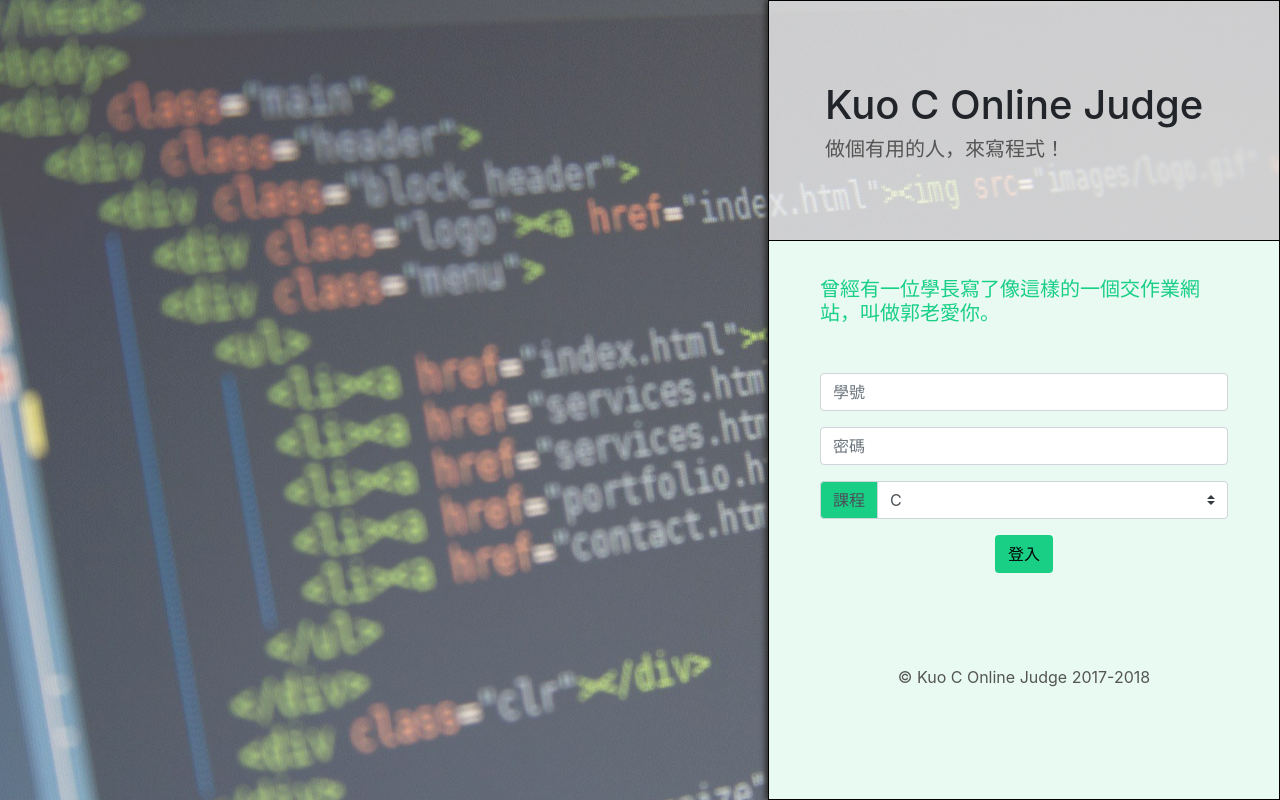
After one commit to KCOJ/KCOJ, a Flask app: template template/login.html in a window 1280 px wide. The commit adds this page. Run offline with Flask 2, Linux system fonts and the light colour scheme; the template is opened without the code that fills it: most values are stand-ins (such as "Sample title", 1, 10 or a date in 2020); some libraries are stand-ins or nearby versions.

Commit message:
Add base and login template

```diff
--- a/template/base.html
+++ b/template/base.html
@@ -3,9 +3,17 @@
 <head>
     <meta charset="UTF-8">
     <meta name="viewport" content="width=device-width, initial-scale=1.0">
-    <title>Document</title>
+    <link rel="stylesheet" href="https://maxcdn.bootstrapcdn.com/bootstrap/4.0.0/css/bootstrap.min.css" integrity="sha384-Gn5384xqQ1aoWXA+058RXPxPg6fy4IWvTNh0E263XmFcJlSAwiGgFAW/dAiS6JXm" crossorigin="anonymous">
+
+    <link rel="stylesheet" type="text/css" href="/css/global.css">
+    <link rel="stylesheet" type="text/css" href="/css/login.css">
+    <title>{{ title }}</title>
 </head>
 <body>
-
+    {% block body %}
+    {% endblock %}
+    <script src="https://code.jquery.com/jquery-3.2.1.slim.min.js" integrity="sha384-KJ3o2DKtIkvYIK3UENzmM7KCkRr/rE9/Qpg6aAZGJwFDMVNA/GpGFF93hXpG5KkN" crossorigin="anonymous"></script>
+    <script src="https://cdnjs.cloudflare.com/ajax/libs/popper.js/1.12.9/umd/popper.min.js" integrity="sha384-ApNbgh9B+Y1QKtv3Rn7W3mgPxhU9K/ScQsAP7hUibX39j7fakFPskvXusvfa0b4Q" crossorigin="anonymous"></script>
+    <script src="https://maxcdn.bootstrapcdn.com/bootstrap/4.0.0/js/bootstrap.min.js" integrity="sha384-JZR6Spejh4U02d8jOt6vLEHfe/JQGiRRSQQxSfFWpi1MquVdAyjUar5+76PVCmYl" crossorigin="anonymous"></script>
 </body>
 </html>
--- /dev/null
+++ b/template/login.html
@@ -0,0 +1,35 @@
+{% extends "base.html" %}
+{% block body %}
+<section>
+    <div class='caption-pad'>
+        <h1>Kuo C Online Judge</h1>
+        <h2 class='color-deep-gray'>做個有用的人，來寫程式！</h2>
+    </div>
+    <div class='login-pad'>
+        <h2 class='color-theme'>曾經有一位學長寫了像這樣的一個交作業網站，叫做郭老愛你。</h2>
+        <!-- 登入表單 -->
+        <form action="/login" method="POST">
+            <div class="input-group mb-3 mt-5">
+                <input type="text" name="userid" class="form-control" placeholder="學號" aria-label="Username" aria-describedby="basic-addon1">
+            </div>
+            <div class="input-group mb-3">
+                <input type="password" name="passwd" class="form-control" placeholder="密碼" aria-label="Username" aria-describedby="basic-addon2">
+            </div>
+            <div class="input-group mb-3">
+                <div class="input-group-prepend">
+                    <label class="input-group-text bg-theme" for="inputGroupSelect01">課程</label>
+                </div>
+                <select class="custom-select" name="course" id="inputGroupSelect01">
+                    <option value="C">C</option>
+                    <option value="CII">CII</option>
+                    <option value="CS">CS</option>
+                </select>
+            </div>
+            <div class="input-group d-flex justify-content-center">
+                <button type="submit" class="btn bg-theme">登入</button>
+            </div>
+        </form>
+        <p class='mt-note text-center color-deep-gray'>© Kuo C Online Judge 2017-2018</p>
+    </div>
+</section>
+{% endblock %}
```
